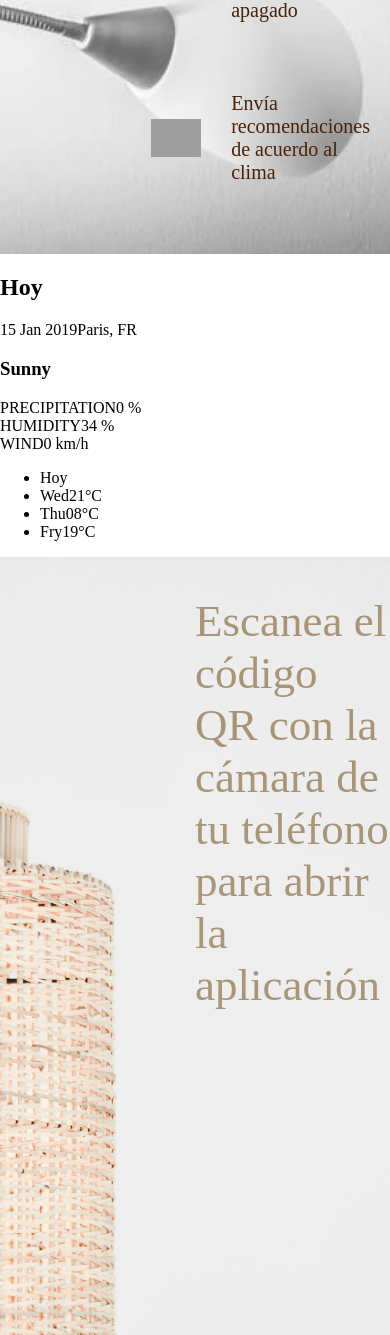
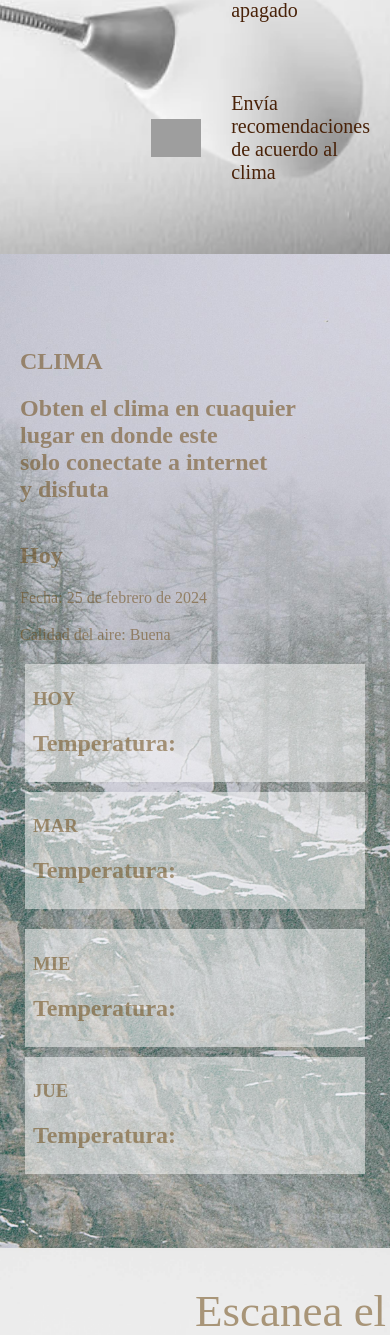
Before and after one commit to JesherI/Inteligent_lamp, a Django app: page / in a window 390 px wide. Shown: the part 1605-2940 px from the top of the page. Run offline with Django 5.2, Linux system fonts and the light colour scheme; some web fonts are replaced; grey boxes are pictures that could not be loaded.

Commit message:
05 version

```diff
--- /dev/null
+++ b/core/static/css/style-clima.css
@@ -0,0 +1,71 @@
+.clima {
+    background-image: url('../img/clima.jpg');
+    background-size: cover;
+    color: white;
+}
+
+.contenedor {
+    display: flex;
+    justify-content: space-between;
+    align-items: center;
+    padding: 20px;
+}
+
+.izquierda {
+    width: 50%;
+    flex: 1;
+    color: #6b460f86;
+}
+
+.derecha {
+    width: 50%;
+    flex: 1;
+    color: #6b460f86;
+}
+
+.proximos-dias {
+    display: flex;
+    justify-content: space-between;
+    color: #6b460f86;
+    margin-top: 20px;
+}
+
+.proximos-dias div {
+    background-color: rgba(255, 255, 255, 0.5);
+    padding: 5px 8px;
+    margin: 0 5px;
+}
+
+/* Estilos para pantallas más pequeñas */
+@media screen and (max-width: 768px) {
+    .contenedor {
+        flex-direction: column;
+        /* Cambia la dirección del flexbox a columna */
+    }
+
+    .izquierda,
+    .derecha {
+        width: 100%;
+        /* Ocupa todo el ancho del contenedor */
+    }
+
+    .proximos-dias {
+        flex-direction: column;
+        /* Cambia la dirección del flexbox a columna */
+    }
+
+
+
+    #dia1,
+    #dia2 {
+        margin-bottom: 10px;
+        /* Espaciado entre los grupos */
+    }
+
+    /* Segundo grupo de días */
+    #dia3,
+    #dia4 {
+        margin-top: 10px;
+        /* Espaciado entre los grupos */
+    }
+}
--- /dev/null
+++ b/core/static/js/script-clima.js
@@ -0,0 +1,33 @@
+document.addEventListener("DOMContentLoaded", function() {
+    const UrlBase = "https://api.openweathermap.org/data/2.5/forecast";
+    const Apikey = "aac8b143cbfe5c2d58514792803e2326";
+
+    const fetchApi = url => fetch(url).then(response => response.json());
+
+    async function getForecast(lat, lon, apikey) {
+        const url = `${UrlBase}?lat=${lat}&lon=${lon}&appid=${apikey}`;
+        const forecastData = await fetchApi(url);
+        console.log(forecastData);
+        const forecastList = forecastData.list;
+
+        const nextDaysForecast = forecastList.filter(item => {
+            const forecastDate = new Date(item.dt * 1000);
+            const currentDate = new Date();
+            return forecastDate.getDate() !== currentDate.getDate();
+        });
+
+        nextDaysForecast.forEach((item, index) => {
+            const temperature = (item.main.temp - 273.15).toFixed(2);
+            document.querySelector(`#dia${index + 1} h2`).textContent = `${temperature}°C`;
+        });
+    }
+
+    navigator.geolocation.getCurrentPosition(
+        positon => {
+            const lat = positon.coords.latitude;
+            const lon = positon.coords.longitude;
+            console.log(lat, lon);
+            getForecast(lat, lon, Apikey);
+        }
+    );
+});
--- a/core/static/js/script-responsividad.js
+++ b/core/static/js/script-responsividad.js
@@ -6,6 +6,6 @@ document.getElementById("menu-icon").addEventListener("click", function() {
         menu.classList.add("slideMenuOut");
         setTimeout(function() {
             menu.classList.remove("slideMenuOut");
-        }, 500); // Asegurarse de eliminar la clase después de que termine la animación
+        }, 500);
     }
 });
--- a/core/templates/base.html
+++ b/core/templates/base.html
@@ -8,7 +8,12 @@
     <link rel="stylesheet" href="{% static 'css/style-inicio.css' %}" />
     <link rel="stylesheet" href="{% static 'css/style-instalar.css' %}" />
     <link rel="stylesheet" href="{% static 'css/style-funciones.css' %}" />
+    <link rel="stylesheet" href="{% static 'css/style-clima.css' %}" />
     <link rel="stylesheet" href="{% static 'css/responcividad.css' %}" />
+    <script src="https://code.jquery.com/jquery-3.6.0.min.js"></script>
+    <script src="{% static 'js/script-responsividad.js' %}"></script>
+    <script src="{% static 'js/script-base.js' %}"></script>
+    <script src="{% static 'js/script-clima.js' %}"></script>
     <script src="https://unpkg.com/feather-icons"></script>
     {% block style %}
 
@@ -17,24 +22,31 @@
   </head>
   <body>
     <header>
-      <a href="#inicio"><img src="{% static 'img/logo.png' %}" alt="Logo de la página" id="logo"></a>
+      <a href="#inicio"><img src="{% static 'img/logo.png' %}" alt="Logo de la página" id="logo" /></a>
       <nav>
-          <ul class="menu">
-              <li><a href="#inicio">Inicio</a></li>
-              <li><a href="#función">Función</a></li>
-              <li><a href="#clima">Clima</a></li>
-              <li><a href="#instalar">Instalar</a></li>
-              <li><a href="#contacto">Contacto</a></li>
-          </ul>
-          <div id="menu-icon">&#9776;</div>
+        <ul class="menu">
+          <li>
+            <a href="#inicio">Inicio</a>
+          </li>
+          <li>
+            <a href="#función">Función</a>
+          </li>
+          <li>
+            <a href="#clima">Clima</a>
+          </li>
+          <li>
+            <a href="#instalar">Instalar</a>
+          </li>
+          <li>
+            <a href="#contacto">Contacto</a>
+          </li>
+        </ul>
+        <div id="menu-icon">&#9776;</div>
       </nav>
-  </header>
+    </header>
 
     {% block content %}
 
     {% endblock %}
-
-    <script src="{% static 'js/script-responsividad.js' %}"></script>
-    <script src="{% static 'js/script-base.js' %}"></script>
   </body>
 </html>
--- a/core/templates/core/index.html
+++ b/core/templates/core/index.html
@@ -45,54 +45,43 @@
   </section>
 
   <section id="clima" class="clima">
-    <div class="container">
-      <div class="weather-side">
-        <div class="weather-gradient"></div>
-        <div class="date-container">
-          <h2 class="date-dayname">Hoy</h2><span class="date-day">15 Jan 2019</span><i class="location-icon" data-feather="map-pin"></i><span class="location">Paris, FR</span>
-        </div>
-        <div class="weather-container">
-          <i class="weather-icon" data-feather="sun"></i>
-          <h1 class="weather-temp"></h1>
-          <h3 class="weather-desc">Sunny</h3>
-        </div>
+    <br>
+    <br>
+    <br>
+    <div class="contenedor">
+      <div class="izquierda">
+        <h1>CLIMA</h1>
+        <h2>Obten el clima en cuaquier <br /> lugar en donde este <br />solo conectate a internet <br />y disfuta</h2>
       </div>
-      <div class="info-side">
-        <div class="today-info-container">
-          <div class="today-info">
-            <div class="precipitation">
-              <span class="title">PRECIPITATION</span><span class="value">0 %</span>
-              <div class="clear"></div>
-            </div>
-            <div class="humidity">
-              <span class="title">HUMIDITY</span><span class="value">34 %</span>
-              <div class="clear"></div>
-            </div>
-            <div class="wind">
-              <span class="title">WIND</span><span class="value">0 km/h</span>
-              <div class="clear"></div>
-            </div>
+      <div class="derecha">
+        <h2>Hoy</h2>
+        <p id="fecha">Fecha: 25 de febrero de 2024</p>
+        <h3 id="ubicacion"></h3>
+        <p id="calidad-aire">Calidad del aire: Buena</p>
+
+        <div class="proximos-dias">
+          <div id="dia1">
+            <h3>HOY</h3>
+            <h2>Temperatura:</h2>
           </div>
-        </div>
-        <div class="week-container">
-          <ul class="week-list">
-            <li class="active">
-              <i class="day-icon" data-feather="sun"></i><span class="day-name">Hoy</span><span class="day-temp"></span>
-            </li>
-            <li>
-              <i class="day-icon" data-feather="cloud"></i><span class="day-name">Wed</span><span class="day-temp">21°C</span>
-            </li>
-            <li>
-              <i class="day-icon" data-feather="cloud-snow"></i><span class="day-name">Thu</span><span class="day-temp">08°C</span>
-            </li>
-            <li>
-              <i class="day-icon" data-feather="cloud-rain"></i><span class="day-name">Fry</span><span class="day-temp">19°C</span>
-            </li>
-            <div class="clear"></div>
-          </ul>
+          <div id="dia2">
+            <H3>MAR</H3>
+            <h2>Temperatura:</h2>
+          </div>
+          <div id="dia3">
+            <H3>MIE</H3>
+            <h2>Temperatura:</h2>
+          </div>
+          <div id="dia4">
+            <H3>JUE</H3>
+            <h2>Temperatura:</h2>
+          </div>
         </div>
       </div>
     </div>
+    <br>
+    <br>
+    <br>
   </section>
 
   <section id="instalar">
```
Also changed, not shown: core/static/css/style-instalar.css (+14 -14 lines), core/static/img/clima.jpg (added).
